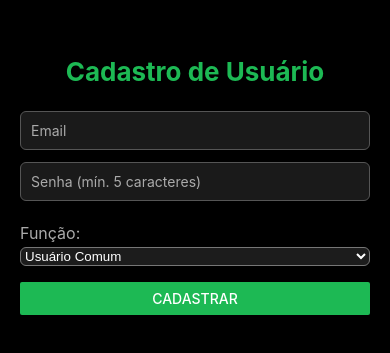
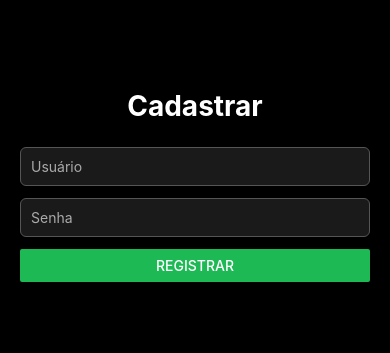
Before and after one commit to GS-Mobile-2025/StormsTrack, a React Native app in the folder storms-app/: screen /Register in a window 390 px wide. Shown: the part 237-590 px from the top of the page. Built offline with nearby package versions, Linux system fonts and the light colour scheme; no server answers.

Commit message:
feat: add registration screen with POST to /users

```diff
--- a/storms-app/screens/RegisterScreen.tsx
+++ b/storms-app/screens/RegisterScreen.tsx
@@ -1,84 +1,52 @@
+// screens/RegisterScreen.tsx
 import React, { useState } from 'react';
-import { View, Text, TextInput, Button, Alert, StyleSheet } from 'react-native';
-import { Picker } from '@react-native-picker/picker';
+import { View, Text, TextInput, Button, StyleSheet, Alert } from 'react-native';
+import { NativeStackNavigationProp } from '@react-navigation/native-stack';
+import { RootStackParamList } from '../types';
 import { API_URL } from '../types/config';
 
-export default function RegisterScreen() {
-  const [email, setEmail] = useState('');
+type Props = {
+  navigation: NativeStackNavigationProp<RootStackParamList, 'Register'>;
+};
+
+export default function RegisterScreen({ navigation }: Props) {
+  const [username, setUsername] = useState('');
   const [password, setPassword] = useState('');
-  const [role, setRole] = useState<'USER' | 'ADMIN'>('USER');
 
   const handleRegister = async () => {
-    if (!email || !password || !role) {
-      Alert.alert('Erro', 'Preencha todos os campos.');
-      return;
-    }
-
-    if (!email.includes('@')) {
-      Alert.alert('Erro', 'Email inválido.');
-      return;
-    }
-
-    if (password.length < 5) {
-      Alert.alert('Erro', 'A senha deve ter no mínimo 5 caracteres.');
-      return;
-    }
-
     try {
       const response = await fetch(`${API_URL}/users`, {
         method: 'POST',
         headers: { 'Content-Type': 'application/json' },
-        body: JSON.stringify({ email, password, role })
+        body: JSON.stringify({ username, password })
       });
 
-      if (!response.ok) {
-        const errorText = await response.text();
-        throw new Error(errorText || 'Erro ao cadastrar.');
-      }
+      if (!response.ok) throw new Error('Erro ao cadastrar');
 
-      Alert.alert('Sucesso', 'Usuário cadastrado com sucesso!');
-      setEmail('');
-      setPassword('');
-      setRole('USER');
+      Alert.alert('Cadastro realizado com sucesso!');
+      navigation.navigate('Login');
     } catch (error: any) {
-      Alert.alert('Erro', error.message);
+      Alert.alert('Erro no cadastro', error.message);
     }
   };
 
   return (
     <View style={styles.container}>
-      <Text style={styles.title}>Cadastro de Usuário</Text>
-
+      <Text style={styles.title}>Cadastrar</Text>
       <TextInput
-        placeholder="Email"
+        placeholder="Usuário"
         placeholderTextColor="#aaa"
+        onChangeText={setUsername}
         style={styles.input}
-        onChangeText={setEmail}
-        value={email}
-        keyboardType="email-address"
       />
-
       <TextInput
-        placeholder="Senha (mín. 5 caracteres)"
+        placeholder="Senha"
         placeholderTextColor="#aaa"
+        onChangeText={setPassword}
+        secureTextEntry
         style={styles.input}
-        onChangeText={setPassword}
-        value={password}
-        secureTextEntry
       />
-
-      <Text style={styles.label}>Função:</Text>
-      <Picker
-        selectedValue={role}
-        onValueChange={(itemValue) => setRole(itemValue)}
-        style={styles.picker}
-        dropdownIconColor="#1db954"
-      >
-        <Picker.Item label="Usuário Comum" value="USER" />
-        <Picker.Item label="Administrador" value="ADMIN" />
-      </Picker>
-
-      <Button title="Cadastrar" onPress={handleRegister} color="#1db954" />
+      <Button title="Registrar" onPress={handleRegister} color="#1db954" />
     </View>
   );
 }
@@ -88,14 +56,14 @@ const styles = StyleSheet.create({
     flex: 1,
     backgroundColor: '#000',
     justifyContent: 'center',
-    padding: 20
+    padding: 20,
   },
   title: {
-    fontSize: 26,
+    fontSize: 28,
     fontWeight: 'bold',
-    color: '#1db954',
+    color: '#fff',
+    textAlign: 'center',
     marginBottom: 24,
-    textAlign: 'center'
   },
   input: {
     borderWidth: 1,
@@ -104,18 +72,6 @@ const styles = StyleSheet.create({
     marginBottom: 12,
     padding: 10,
     borderRadius: 6,
-    backgroundColor: 'rgba(255, 255, 255, 0.1)'
+    backgroundColor: 'rgba(255, 255, 255, 0.1)',
   },
-  label: {
-    color: '#aaa',
-    marginTop: 10,
-    marginBottom: 4,
-    fontSize: 16
-  },
-  picker: {
-    backgroundColor: '#1c1c1c',
-    color: '#fff',
-    marginBottom: 16,
-    borderRadius: 6
-  }
 });
```
